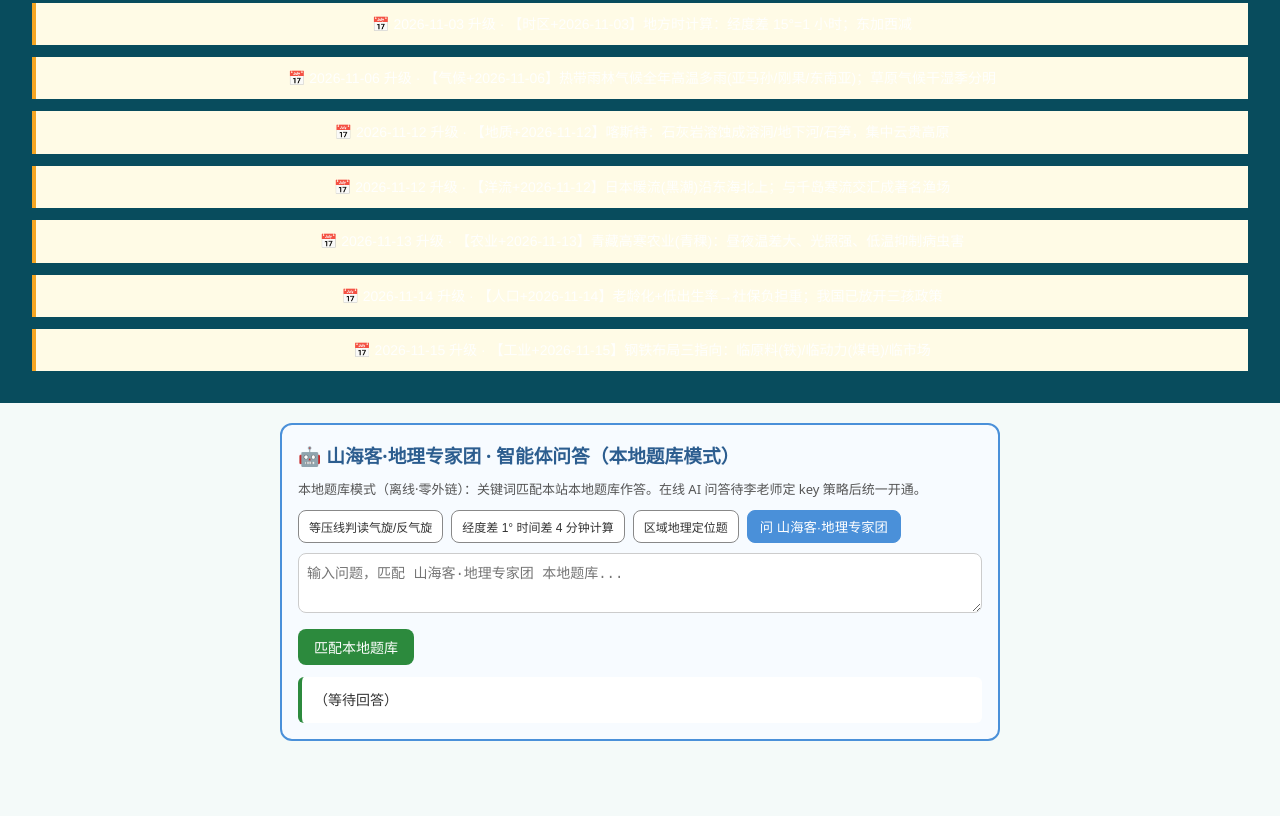
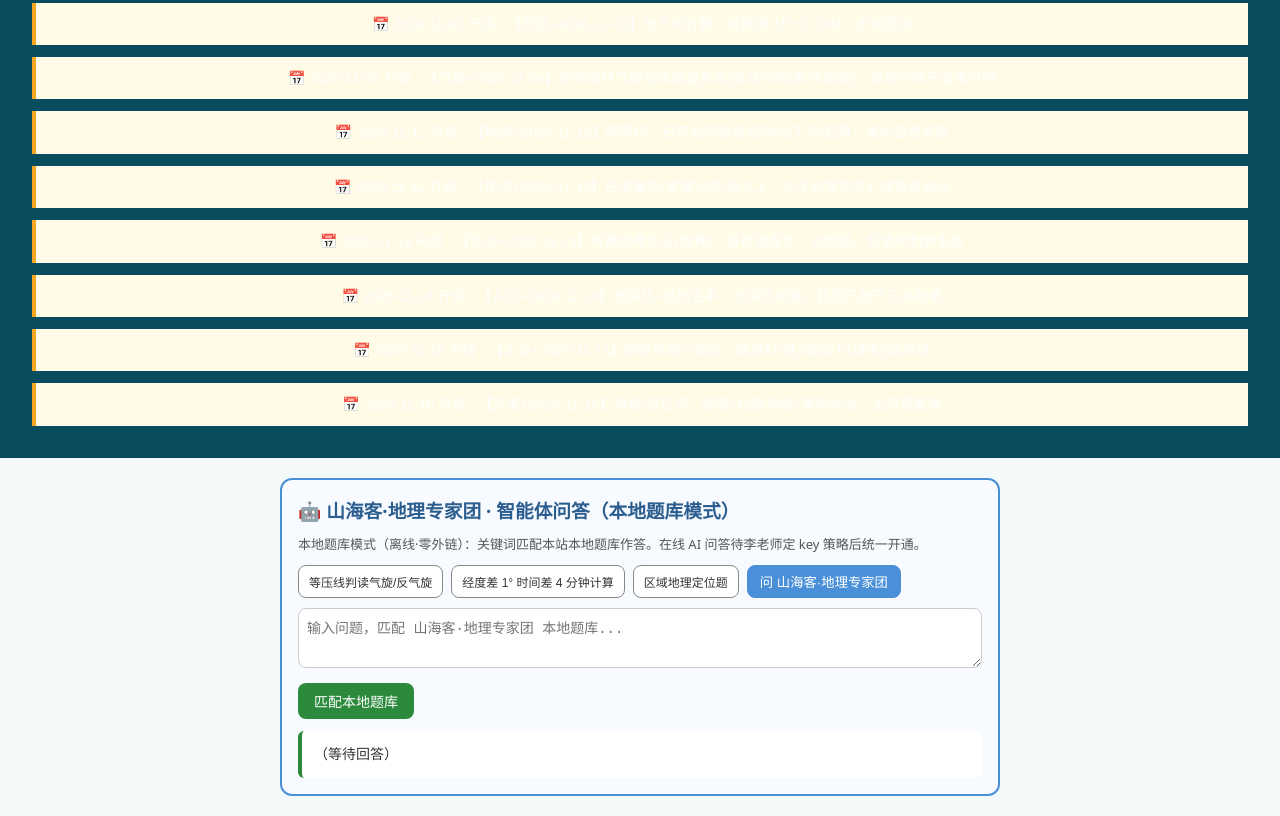
Before and after one commit to dapengzhanchi141345/li-yanming-geo, a plain HTML site: page index.html in a window 1280 px wide. Shown: the part 1938-2754 px from the top of the page. Before the commit the page ends 2699 px from the top, so only its background shows below. Drawn offline with Linux system fonts and the light colour scheme.

Commit message:
geo 12独立站升级 2026-11-16

```diff
--- a/index.html
+++ b/index.html
@@ -418,6 +418,8 @@ footer .watermark { margin-top: 8px; font-size: 0.95em; letter-spacing: 1px; opa
 <div style="background:#fffbe6;border-left:4px solid #f5a623;padding:10px;margin:12px 0;font-size:14px">📅 2026-11-14 升级 · 【人口+2026-11-14】老龄化+低出生率→社保负担重；我国已放开三孩政策</div>
 
 <div style="background:#fffbe6;border-left:4px solid #f5a623;padding:10px;margin:12px 0;font-size:14px">📅 2026-11-15 升级 · 【工业+2026-11-15】钢铁布局三指向：临原料(铁)/临动力(煤电)/临市场</div>
+
+<div style="background:#fffbe6;border-left:4px solid #f5a623;padding:10px;margin:12px 0;font-size:14px">📅 2026-11-16 升级 · 【灾害+2026-11-16】滑坡/泥石流：坡陡+松散物质+暴雨共发，主汛期夏季</div>
 </footer>
 <script>
 /* ============ 公共：Tab 切换 ============ */
```
